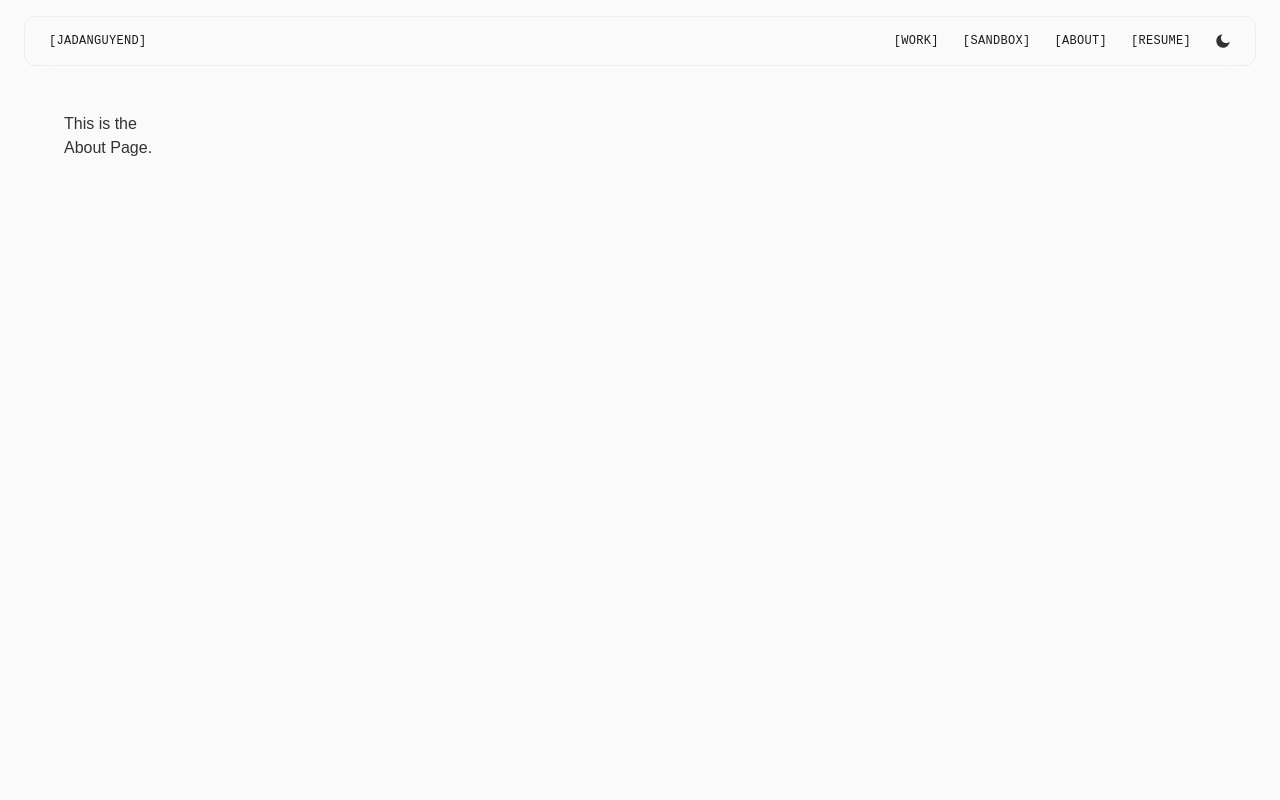
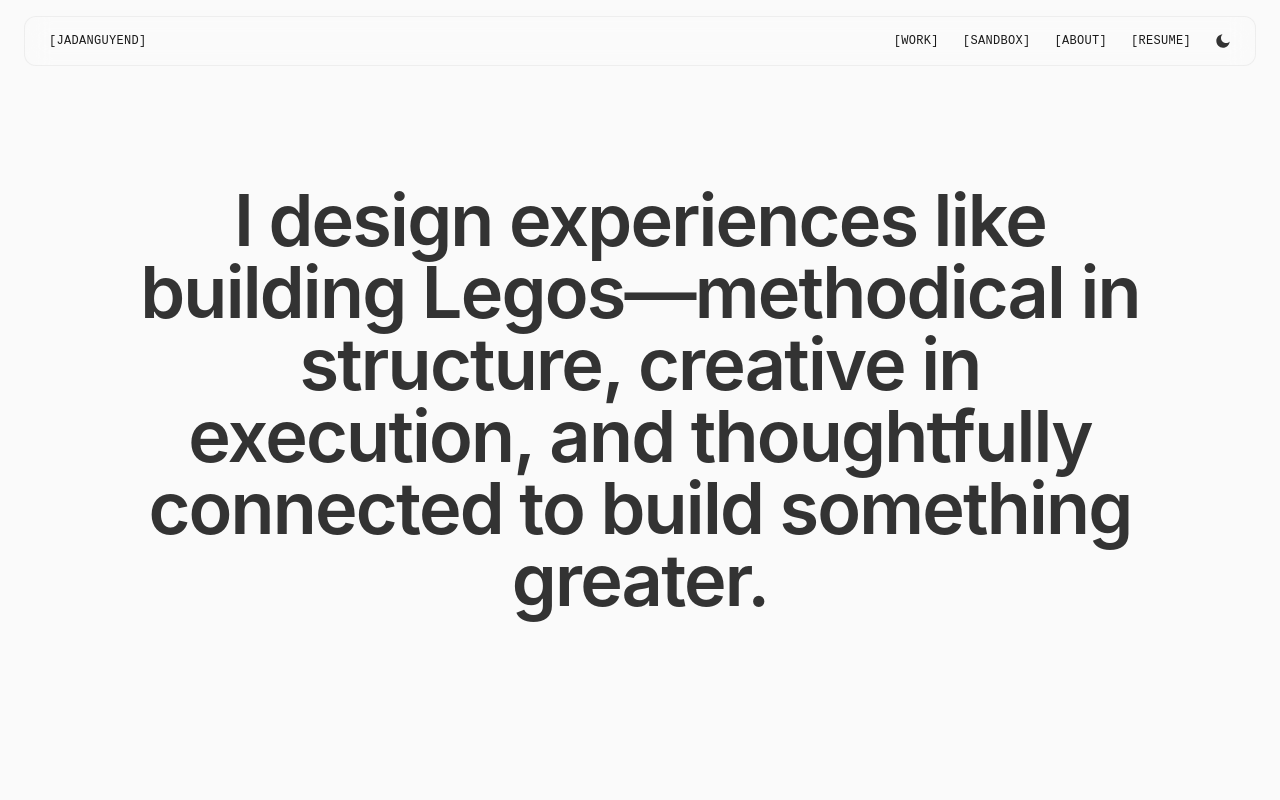
Before and after one commit to jadanguyend/portfolio, a React (Vite) app: page /portfolio/about in a window 1280 px wide. Shown: the top 800 px of the page. Built offline with nearby package versions, Linux system fonts and the light colour scheme; a web font is replaced by a local one.

Commit message:
added temporary hero section

```diff
--- a/src/pages/About.jsx
+++ b/src/pages/About.jsx
@@ -2,14 +2,16 @@ import Layout from "../components/Layout";
 import Footer from "../components/Footer";
 
 export default function About() {
-
   return (
     <Layout footer={<Footer />}>
       <section className="relative min-h-screen overflow-hidden">
         {/* Content Layer */}
-        <div className="relative z-10 grid grid-cols-12 min-h-screen px-6 pt-28 pb-12 ">
-          <p>This is the About Page.</p>
-
+        <div className="relative z-10 min-h-screen flex items-center justify-center px-6">
+          <h1 className="max-w-5xl text-center text-4xl md:text-6xl lg:text-7xl font-semibold leading-tight tracking-tight">
+            I design experiences like building Legos—methodical in structure,
+            creative in execution, and thoughtfully connected to build something
+            greater.
+          </h1>
         </div>
       </section>
     </Layout>
```
Also changed, not shown: 2 other files (tests, documents, lock files or other folders).
